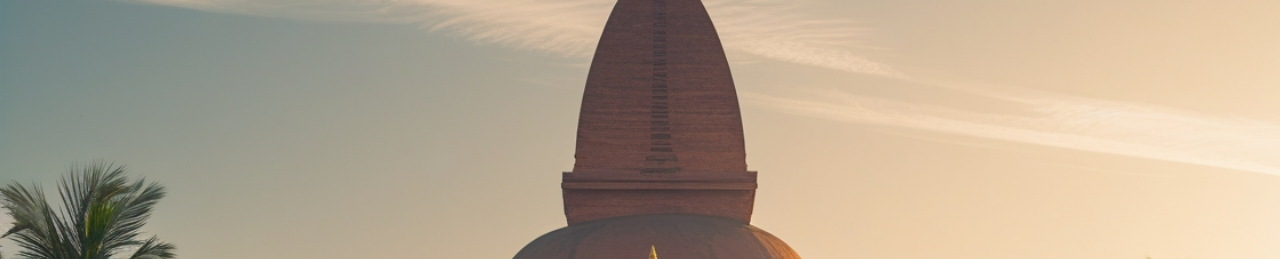
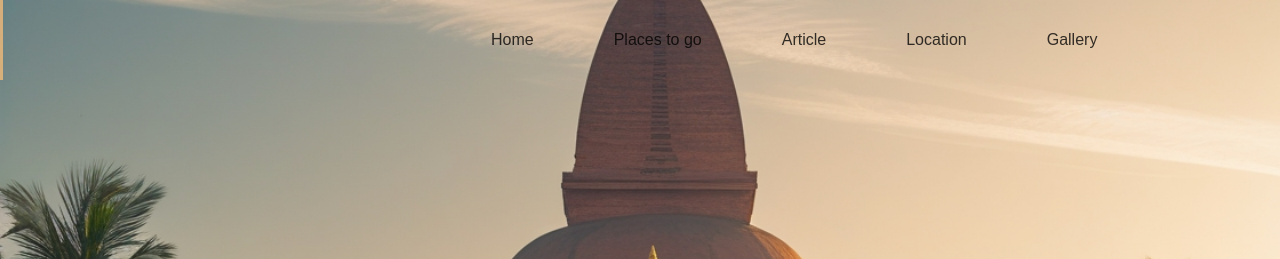
Before and after one commit to Bidhan208/Lumbini-website, a plain HTML site: page index.html in a window 1280 px wide. Shown: the top 259 px of the page. Drawn offline with nearby package versions, Linux system fonts and the light colour scheme; a web font is replaced by a local one.

Commit message:
Update index.html

```diff
--- a/index.html
+++ b/index.html
@@ -11,6 +11,16 @@
 <body>
 
     <section class="slide" >
+        <div class="navbar">
+        <div class="nav-logo"></div>
+        <ul class="nav-ul">
+            <li><a href="#">Home</a></li>
+            <li><a href="#"> Places to go</a></li>
+            <li><a href="#">Article</a></li>
+            <li><a href="#">Location</a></li>
+            <li><a href="#">Gallery</a></li>
+        </ul>
+    </div>
     <div class="container">
         <div class="box">
             <h3>LUMBINI</h3>
```
